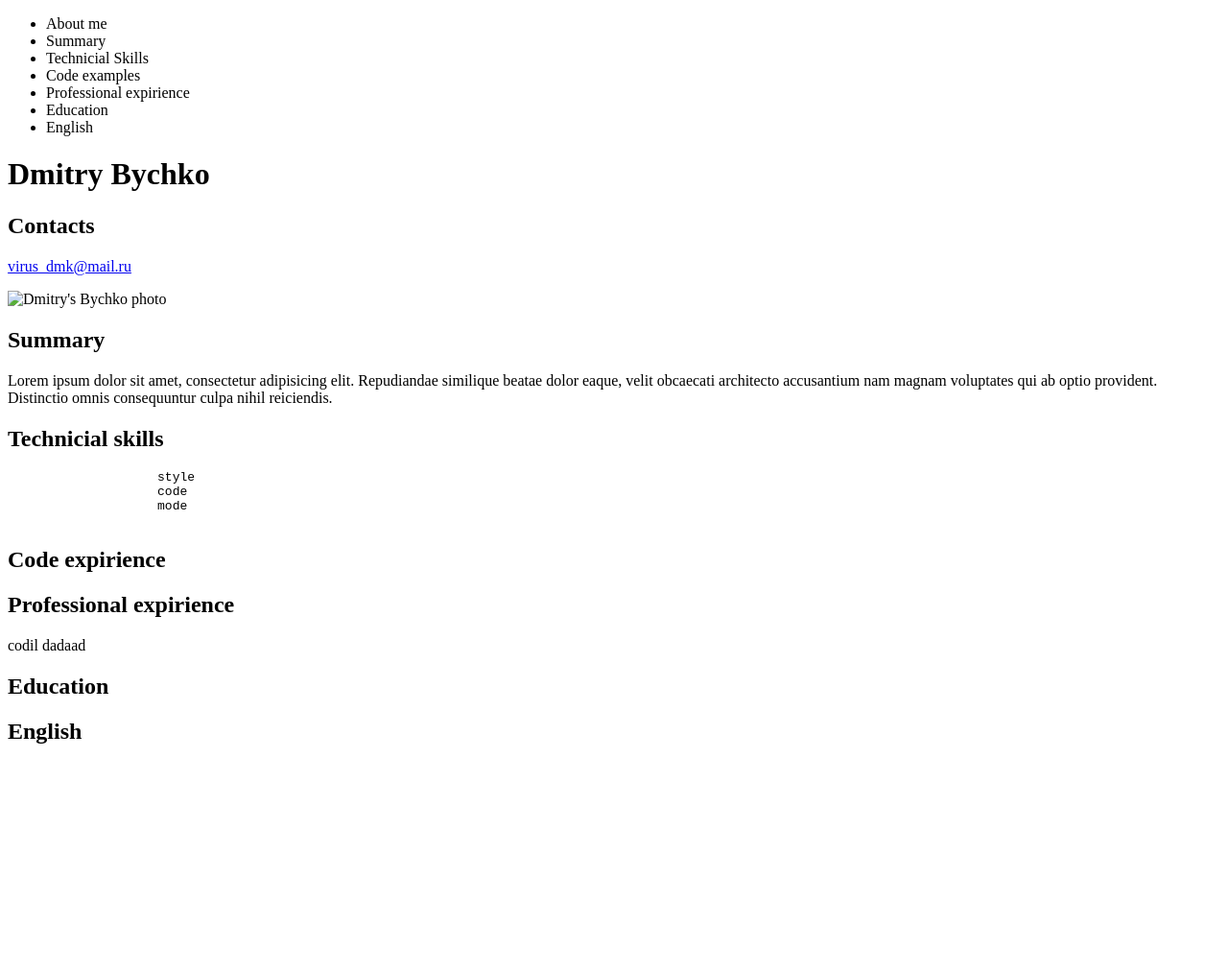
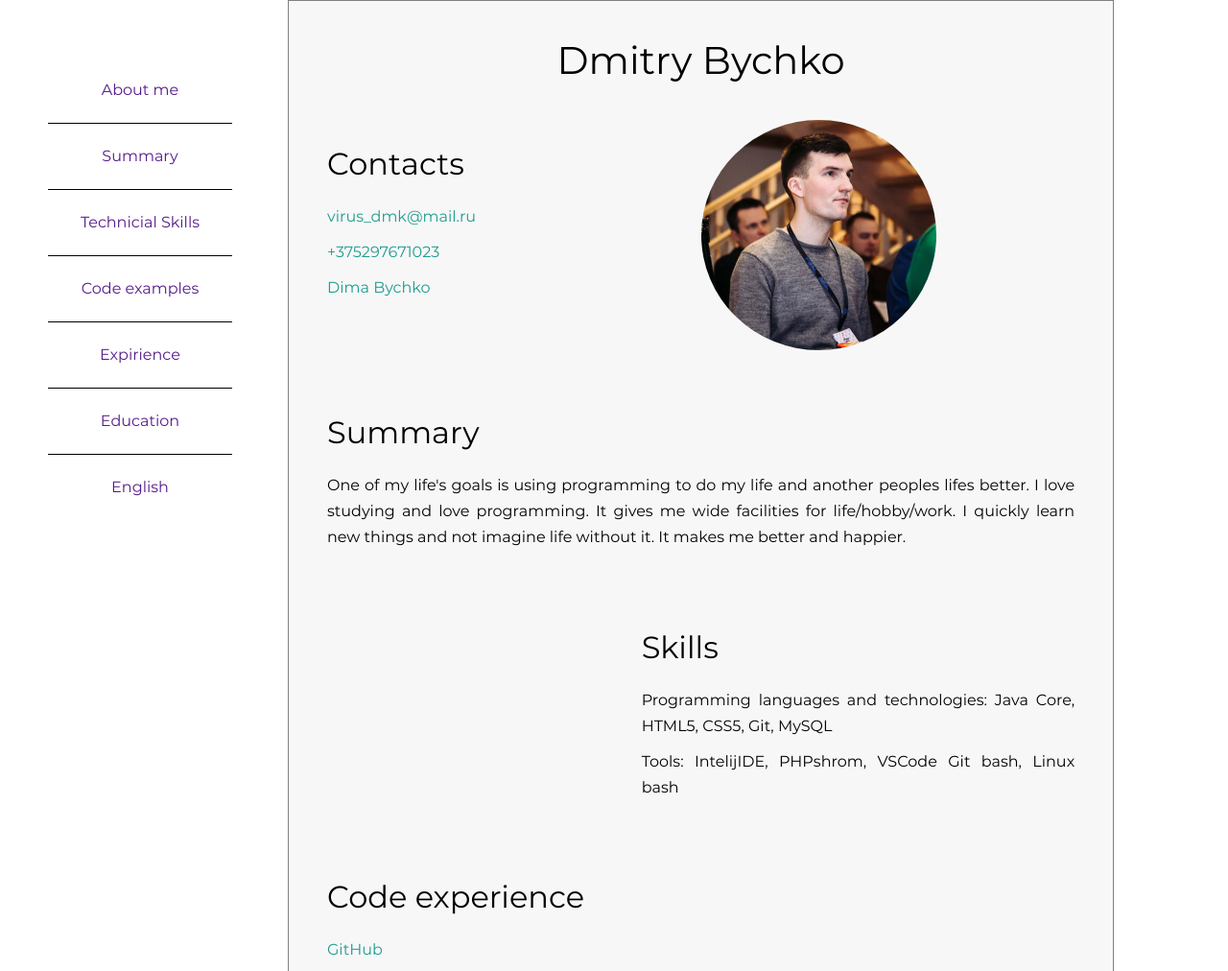
Before and after one commit to virus-dmk/rsschool-2019Q1-cv, a plain HTML site: page index.html in a window 1280 px wide. Shown: the top 1012 px of the page at 96% size. Before the commit the page ends 800 px from the top, so only its background shows below. Drawn offline with Linux system fonts and the light colour scheme.

Commit message:
feat: add fonts, photo, new css styles

```diff
--- /dev/null
+++ b/Styles/reset.css
@@ -0,0 +1,31 @@
+html, body, div, span, applet, object, iframe,
+h1, h2, h3, h4, h5, h6, p, blockquote, pre,
+a, abbr, acronym, address, big, cite, code,
+del, dfn, em, img, ins, kbd, q, s, samp,
+small, strike, strong, sub, sup, tt, var,
+b, u, i, center,
+dl, dt, dd, ol, ul, li,
+fieldset, form, label, legend,
+table, caption, tbody, tfoot, thead, tr, th, td,
+article, aside, canvas, details, embed,
+figure, figcaption, footer, header, hgroup,
+menu, nav, output, ruby, section, summary,
+time, mark, audio, video {
+	margin: 0;
+	padding: 0;
+	border: 0;
+	font-size: 100%;
+	font: inherit;
+	vertical-align: baseline;
+}
+/* HTML5 display-role reset for older browsers */
+/* article, aside, details, figcaption, figure,
+footer, header, hgroup, menu, nav, section {
+	display: block;
+} */
+body {
+	line-height: 1;
+}
+ol, ul {
+	list-style: none;
+}
--- a/Styles/styles.css
+++ b/Styles/styles.css
@@ -0,0 +1,194 @@
+html, body, div, span, applet, object, iframe,
+h1, h2, h3, h4, h5, h6, p, blockquote, pre,
+a, abbr, acronym, address, big, cite, code,
+del, dfn, em, img, ins, kbd, q, s, samp,
+small, strike, strong, sub, sup, tt, var,
+b, u, i, center,
+dl, dt, dd, ol, ul, li,
+fieldset, form, label, legend,
+table, caption, tbody, tfoot, thead, tr, th, td,
+article, aside, canvas, details, embed,
+figure, figcaption, footer, header, hgroup,
+menu, nav, output, ruby, section, summary,
+time, mark, audio, video {
+	margin: 0;
+	padding: 0;
+	border: 0;
+	font-size: 100%;
+	font: inherit;
+	vertical-align: baseline;
+}
+
+
+@font-face {
+    font-family: 'Montserrat';
+    src: url("../assets/Montserrat-Regular.ttf");
+}
+html
+{
+    margin: 0;
+    padding: 0;
+}
+
+body {
+    width: 1024px;
+    margin: 0;
+    padding: 0;
+    font-family: Montserrat, Arial, Helvetica, sans-serif;
+    line-height: 1;
+}
+
+ul{
+    list-style: none;
+}
+
+input
+{
+    margin: 0;
+}
+
+a
+{
+    text-decoration: none;
+    /* color: white; */
+}
+
+header {
+    position: relative;
+    width: 20%;
+    max-height: 500px;
+    margin: auto 20px;
+}
+
+main {
+    display: grid;
+    grid-template: repeat(30, auto) / repeat(10, 1fr);
+
+    min-height: 800px;
+    justify-content: center;
+    margin: 0 auto 0 300px;
+    width: 80%;
+    border: 1px solid gray;
+    padding: 20px;
+    background-color: #f7f7f7;
+}
+
+/* temp */
+
+h1 {
+    font-size: 2.5rem;
+    text-align: center;
+    grid-column: 1/11;
+    margin: 22px;
+}
+
+h2{
+    font-size: 2rem;
+    margin: 20px;
+}
+
+/* teml */
+section {
+    grid-column: 1/11;
+    margin: 30px 0;
+}
+
+section p {
+    padding: 5px 0;
+    margin: 0 20px;
+    text-align: justify;
+}
+
+.section-skills {
+    grid-column: 5/11;
+}
+
+.section-profexperience {
+    grid-column: 4/11;
+}
+
+.section-english {
+    grid-column: 5/11;
+}
+
+p {
+    line-height: 1.7;
+}
+
+.photo {
+    grid-column: 6/11;
+    grid-row: 2/3;
+    position: relative;
+    overflow: hidden;
+    width: 245px;
+    height: 240px;
+    margin: 20px 0;
+    border-radius: 50%;
+}
+
+.photo img {
+    position: absolute;
+    right: -17px;
+}
+
+.section-contacts {
+    grid-column: 1/6;
+    grid-row: 2/3;
+}
+
+a:link {
+    color: #1d9c8e;
+}
+
+.section-contacts p {
+    color: #1d9c8e;
+}
+
+nav {
+    position: fixed;
+    top: 60px;
+    left: 50px;
+}
+
+nav li {
+    min-width: 172px;
+    padding: 10px 10px;
+    text-align: center;
+    border-bottom: 1px solid black;
+}
+
+nav li:last-child {
+    border-bottom: none;
+}
+
+nav li a {
+ display: inline-block;
+ width: 170px;
+ line-height: 3;
+ text-align: center;
+}
+
+li a:hover {
+    background-color: darkslategray;
+    color: papayawhip;
+}
+
+.email::before {
+    content: '';
+    background: src();
+}
+
+.phone::before {
+    content: '';
+    background: src();
+}
+
+.telegram::before {
+    content: '';
+    background: src();
+}
+
+.github a::before {
+    content: '';
+    background: src();
+}
--- a/index.html
+++ b/index.html
@@ -6,19 +6,18 @@
     <meta http-equiv="X-UA-Compatible" content="ie=edge">
     <title>Dmitry Bychko Resume</title>
     <link rel="stylesheet" type="text/css" href="Styles/styles.css">
-    <link rel="stylesheet" type="text/css" href="styles/reset.css">
 </head>
 <body>
     <header>
         <nav>
             <ul>
-                <li>About me</li>
-                <li>Summary</li>
-                <li>Technicial Skills</li>
-                <li>Code examples</li>
-                <li>Professional expirience</li>
-                <li>Education</li>
-                <li>English</li>
+                <li><a href="" class="link link-about"">About me</a></li>
+                <li><a href="" class="link link-summary"> Summary</a></li>
+                <li><a href="" class="link link-skills"> Technicial Skills</a></li>
+                <li><a href="" class="link link-code">Code examples</a></li>
+                <li> <a href="" class="link link-experience">Expirience</a></li>
+                <li><a href="" class="link link-education">Education</a></li>
+                <li><a href="" class="link link-english">English</a></li>
             </ul>
         </nav>
     </header>
@@ -27,52 +26,48 @@
         <section class="section section-contacts">
             <h2>Contacts</h2>
             <p class="email"><a href="mailto:virus_dmk@mail.ru">virus_dmk@mail.ru</a></p>
-            <p class="phone"><a href="tel:+375297671023"></a></p>
-            <p class="telegram"><a href="https:/t.me/dimabychko" target="_blank"></a></p>
+            <p class="phone"><a href="tel:+375297671023">+375297671023</a></p>
+            <p class="telegram"><a href="https:/t.me/dimabychko" target="_blank">Dima Bychko</a></p>
         </section>
 
-        <div class="photo"><img src="./assets/myphoto.jpeg" alt="Dmitry's Bychko photo"></div>
+        <div class="photo"><img src="./assets/me.jpg" height="240px" alt="Dmitry's Bychko photo"></div>
 
         <section class="section section-summary">
             <h2>Summary</h2>
             <p>
-                Lorem ipsum dolor sit amet, consectetur adipisicing elit. Repudiandae similique beatae dolor eaque, velit obcaecati architecto accusantium nam magnam voluptates qui ab optio provident. Distinctio omnis consequuntur culpa nihil reiciendis.
+                    One of my life's goals is using programming to do my life and another peoples lifes better.
+                    I love studying and love programming. It gives me wide facilities for life/hobby/work.
+                    I quickly learn new things and not imagine life without it. It makes me better and happier.
             </p>
         </section>
 
         <section class="section section-skills">
-            <h2>Technicial skills</h2>
+            <h2>Skills</h2>
             <p>
-                <pre>
-                    style
-                    code
-                    mode
-                </pre>
+                <b>Programming languages and technologies:</b> Java Core, HTML5, CSS5, Git, MySQL
             </p>
+            <p><b>Tools:</b> IntelijIDE, PHPshrom, VSCode Git bash, Linux bash</p>
         </section>
 
         <section class="section section-code">
-                <h2>Code expirience</h2>
-                <p class="github"><a href="http://github.com/virus-dmk"></a></p>
+                <h2>Code experience</h2>
+                <p class="github"><a href="http://github.com/virus-dmk">GitHub</a></p>
         </section>
 
-        <section class="section section-profexpirience">
-            <h2>Professional expirience</h2>
-            <p>codil dadaad</p>
+        <section class="section section-profexperience">
+            <h2>Professional experience</h2>
+            <p>I have some expirience in Java, MySQL. I have used in work HTML5, CSS3, Git</p>
         </section>
 
         <section class="section section-education">
             <h2>Education</h2>
-            <p> </p>
+            <p><b>College graduate:</b> MGKE, technician-programmer and semiconductor manufacturing operator.</p>
         </section>
 
         <section class="section section-english">
             <h2>English</h2>
-            <p></p>
+            <p>My English level is Pre-Intermediate. I practice at linguoleo.ru, books, talks with foreigners.</p>
         </section>
     </main>
-    <footer>
-
-    </footer>
 </body>
 </html>
```
Also changed, not shown: assets/Montserrat-Regular.ttf (added), assets/fontello.woff2 (added), assets/me.jpg (added).
